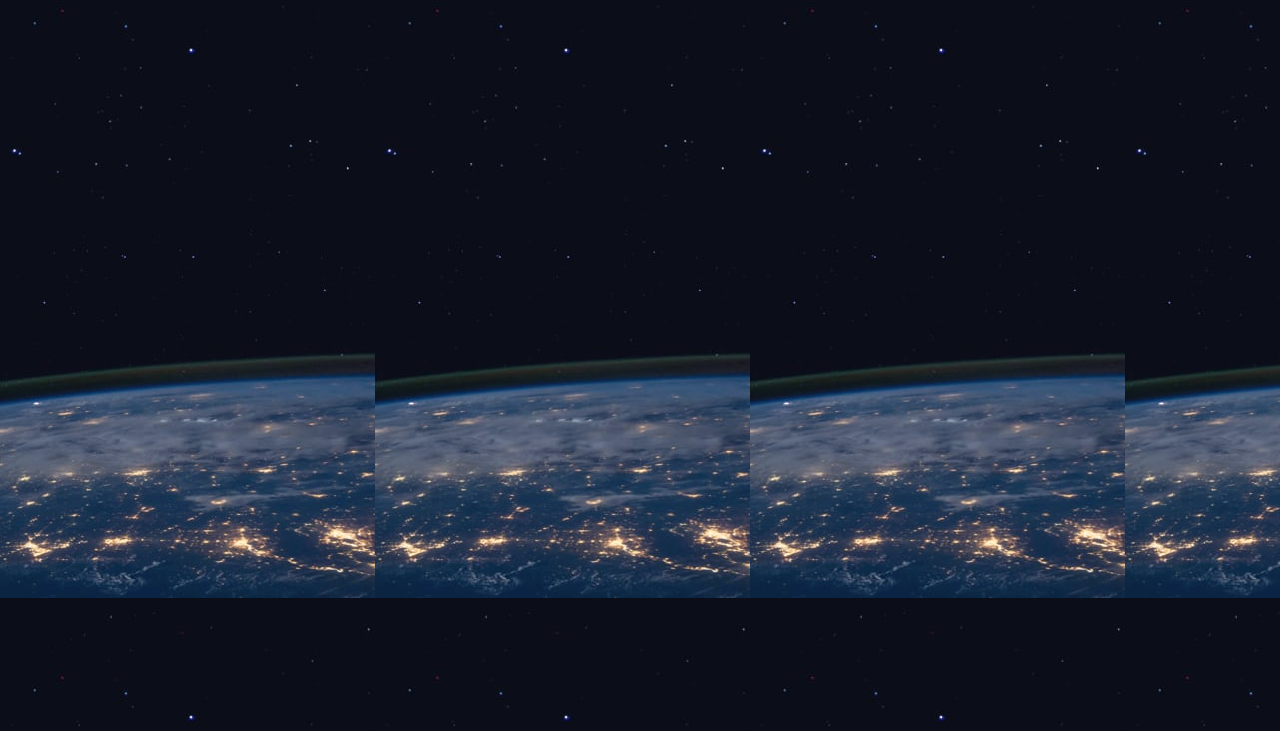
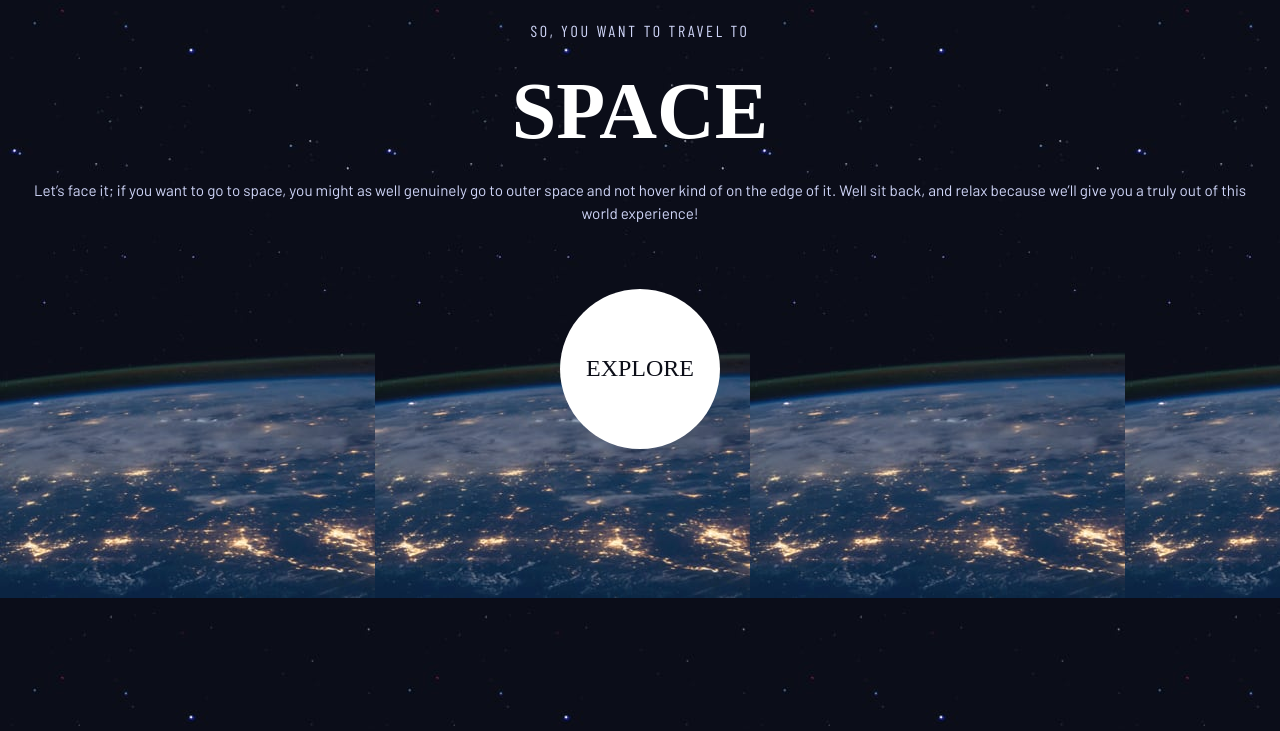
Before and after one commit to dubeyanant/space-tourism-website, a website built with Vite: page index.html in a window 1280 px wide. Shown: the part 69-800 px from the top of the page. Built offline with nearby package versions, Linux system fonts and the light colour scheme; a web font is replaced by a local one.

Commit message:
feat(header): add header section

```diff
--- a/index.html
+++ b/index.html
@@ -16,23 +16,33 @@
           <a href="index.html"> <span class="nav__list--num">01</span> HOME </a>
         </li>
         <li>
-          <a href="destination-moon.html">
+          <a href="destination.html">
             <span class="nav__list--num">02</span> DESTINATION
           </a>
         </li>
         <li>
-          <a href="crew-engineer.html">
-            <span class="nav__list--num">03</span> CREW
-          </a>
+          <a href="crew.html"> <span class="nav__list--num">03</span> CREW </a>
         </li>
         <li>
-          <a href="technology-capsule.html">
+          <a href="technology.html">
             <span class="nav__list--num">04</span> TECHNOLOGY
           </a>
         </li>
       </ul>
     </nav>
 
+    <header class="header">
+      <p class="header__tag">SO, YOU WANT TO TRAVEL TO</p>
+      <h1 class="header__heading">SPACE</h1>
+      <p class="header__para">
+        Let’s face it; if you want to go to space, you might as well genuinely
+        go to outer space and not hover kind of on the edge of it. Well sit
+        back, and relax because we’ll give you a truly out of this world
+        experience!
+      </p>
+      <div class="header__explore">EXPLORE</div>
+    </header>
+
     <script type="module" src="./js/nav.js"></script>
   </body>
 </html>
--- /dev/null
+++ b/scss/components/_header.scss
@@ -0,0 +1,36 @@
+@use "../util/var" as v;
+
+.header {
+  margin: 1.5rem;
+  text-align: center;
+
+  &__tag {
+    font-family: v.$font-barlow-condensed;
+    letter-spacing: 2.7px;
+  }
+
+  &__heading {
+    font-family: v.$font-bellefair;
+    color: white;
+    font-size: 5rem;
+    margin: 1.5rem 0;
+  }
+
+  &__para {
+    font-size: 0.95rem;
+  }
+
+  &__explore {
+    display: flex;
+    align-items: center;
+    justify-content: center;
+    width: 10rem;
+    height: 10rem;
+    margin: 4rem auto 0;
+    background-color: white;
+    color: #0b0d17;
+    border-radius: 5rem;
+    font-family: v.$font-bellefair;
+    font-size: 1.5rem;
+  }
+}
--- a/scss/components/_index.scss
+++ b/scss/components/_index.scss
@@ -1 +1,2 @@
 @forward "nav";
+@forward "header";
--- a/scss/util/_var.scss
+++ b/scss/util/_var.scss
@@ -1,3 +1,4 @@
 // Font family
 $font-barlow: "Barlow", sans-serif;
 $font-barlow-condensed: "Barlow Condensed", sans-serif;
+$font-bellefair: "Bellefair", serif;
```
Also changed, not shown: style.css, 1 other file.
